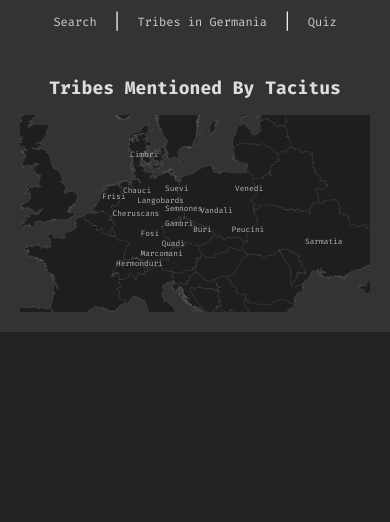
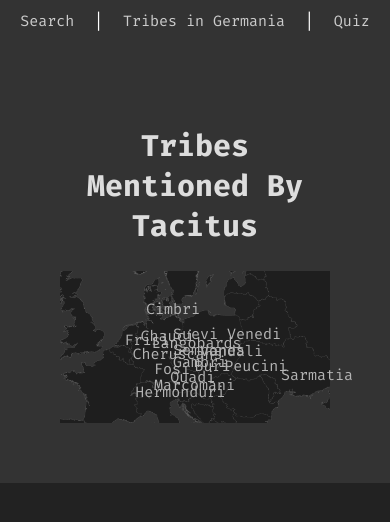
Before and after one commit to cyong113/SearchGermania, a Flask app: page /tribes in a window 390 px wide. Shown: the top 522 px of the page. Run offline with Flask 3, Linux system fonts and the light colour scheme.

Commit message:
index and tribes page reletive header lookin good!

```diff
--- a/app/templates/index.html
+++ b/app/templates/index.html
@@ -76,7 +76,7 @@
         @media (max-width: 600px) {
         .top-nav a {
             font-size: 12px; /* Smaller font size for navigation links */
-            padding: 8px; /* Smaller padding to save space */
+            padding: 6px; /* Smaller padding to save space */
         }
         .header {
             padding: 20px; /* Reduced padding for the header on mobile */
--- a/app/templates/quiz.html
+++ b/app/templates/quiz.html
@@ -39,7 +39,7 @@
         @media (max-width: 600px) {
         .top-nav a {
             font-size: 12px; /* Smaller font size for navigation links */
-            padding: 8px; /* Smaller padding to save space */
+            padding: 6px; /* Smaller padding to save space */
         }
         .header {
             padding: 20px; /* Reduced padding for the header on mobile */
--- a/app/templates/tribes.html
+++ b/app/templates/tribes.html
@@ -36,21 +36,7 @@
             transform: scale(1.2);
             color: #ffffff;
         }
-        @media (max-width: 600px) {
-            .top-nav a {
-                font-size: 12px; /* Reduced font size for better fit */
-                padding: 6px; /* Reduced padding to save space */
-            }
-            .tribe {
-                font-size: 2vw;
-            }
-            .header {
-                padding: 20px; /* Reduced padding */
-            }
-            .header h2 {
-                font-size: 18px; /* Adjusted font size for header */
-            }
-        }
+
     </style>
 
 </head>
```
